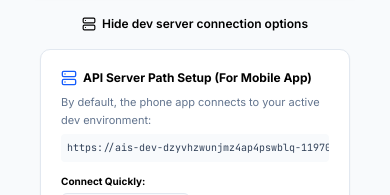
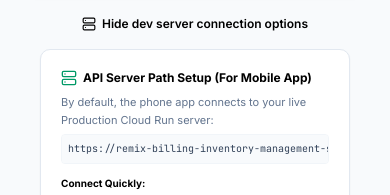
Before and after one commit to AkashNr7/infinite, a React (Vite) app: page / in a window 390 px wide. Both pictures are taken after a click on the button "Mobile dev server connection options". Shown: the part 649-844 px from the top of the page. Built offline with nearby package versions, Linux system fonts and the light colour scheme.

Commit message:
feat: update default API server to production URL
Point the mobile app connection default to the production Cloud Run instance instead of the development environment.

```diff
--- a/src/components/LoginView.tsx
+++ b/src/components/LoginView.tsx
@@ -288,13 +288,13 @@ export default function LoginView({ onLoginSuccess }: LoginViewProps) {
             className="mt-3 bg-white p-5 border border-slate-200 shadow-xs rounded-[10px] text-left mx-4 sm:mx-0"
           >
             <h4 className="text-xs font-bold text-slate-850 flex items-center gap-1.5 mb-2">
-              <Server className="h-4 w-4 text-blue-600" />
+              <Server className="h-4 w-4 text-emerald-600" />
               API Server Path Setup (For Mobile App)
             </h4>
             <p className="text-[11px] text-slate-500 leading-relaxed mb-3">
-              By default, the phone app connects to your active dev environment:
-              <code className="block mt-1 bg-slate-50 p-1.5 rounded-sm text-[10px] text-slate-700 font-mono select-all overflow-x-auto whitespace-nowrap">
-                https://ais-dev-dzyvhzwunjmz4ap4pswblq-119708154136.asia-southeast1.run.app
+              By default, the phone app connects to your live Production Cloud Run server:
+              <code className="block mt-1 bg-slate-50 p-1.5 rounded-sm text-[10px] text-slate-700 font-mono select-all overflow-x-auto whitespace-nowrap border border-slate-100">
+                https://remix-billing-inventory-management-system-641549369794.asia-southeast1.run.app
               </code>
             </p>
 
@@ -308,11 +308,20 @@ export default function LoginView({ onLoginSuccess }: LoginViewProps) {
                   <button
                     type="button"
                     onClick={() => {
+                      setCustomApiUrl('https://remix-billing-inventory-management-system-641549369794.asia-southeast1.run.app');
+                    }}
+                    className="px-2 py-1 bg-emerald-50 hover:bg-emerald-100 text-emerald-700 rounded-[6px] border border-emerald-200 text-[10px] font-semibold transition-all cursor-pointer"
+                  >
+                    Set to Production Cloud Run
+                  </button>
+                  <button
+                    type="button"
+                    onClick={() => {
                       setCustomApiUrl('https://ais-dev-dzyvhzwunjmz4ap4pswblq-119708154136.asia-southeast1.run.app');
                     }}
                     className="px-2 py-1 bg-slate-50 hover:bg-slate-100 text-slate-600 rounded-[6px] border border-slate-200 text-[10px] font-semibold transition-all cursor-pointer"
                   >
-                    Set to Development Url
+                    Set to Dev Server
                   </button>
                   <button
                     type="button"
@@ -321,7 +330,7 @@ export default function LoginView({ onLoginSuccess }: LoginViewProps) {
                     }}
                     className="px-2 py-1 bg-blue-50 hover:bg-blue-100 text-blue-700 rounded-[6px] border border-blue-200 text-[10px] font-semibold transition-all cursor-pointer"
                   >
-                    Set to Shared/Preview Url
+                    Set to Shared Applet
                   </button>
                 </div>
               </div>
--- a/src/lib/api.ts
+++ b/src/lib/api.ts
@@ -35,8 +35,8 @@ export function getApiUrl(path: string): string {
         return `${trimmed}${cleanPath}`;
       }
 
-      // Connect mobile client directly to the live active development cloud server of this applet
-      const liveCloudServer = 'https://ais-dev-dzyvhzwunjmz4ap4pswblq-119708154136.asia-southeast1.run.app';
+      // Connect mobile client directly to the live production server on Cloud Run
+      const liveCloudServer = 'https://remix-billing-inventory-management-system-641549369794.asia-southeast1.run.app';
       return `${liveCloudServer}${cleanPath}`;
     }
   }
```
